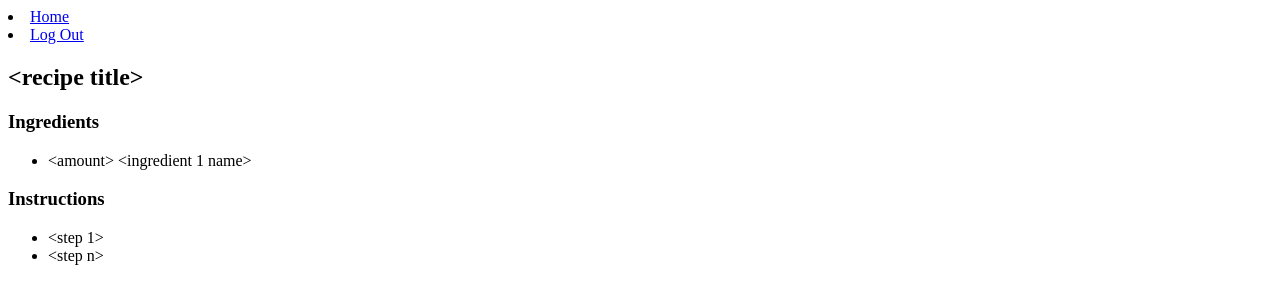
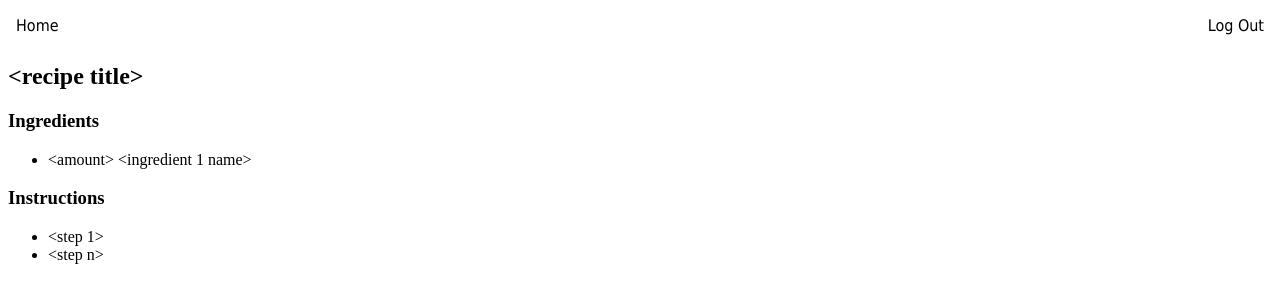
Before and after one commit to AlwaysFr3sh/DailyPlate, a Django app: page /home/test_recipe_view/ in a window 1280 px wide. Shown: the top 304 px of the page. Run offline with Django 4.2, Linux system fonts and the light colour scheme.

Commit message:
very sexy minimal styling for navbar

```diff
--- /dev/null
+++ b/homeapp/static/homeapp/styles.css
@@ -0,0 +1,31 @@
+/*------------ Navbar styling ------------*/
+#navbar {
+  list-style-type: none;
+  margin: 0;
+  padding: 0;
+  overflow: hidden;
+  background-color: #FFFFFF;
+}
+
+#navbar li {
+  float: left;
+}
+
+#navbar li a {
+  display: block;
+  text-align: center;
+  padding: 10px 10px;
+  text-decoration: none;
+  padding: 8px;
+  color: black;
+  font-family: 'Tahoma'
+}
+
+#navbar li a:hover {
+  color: #FF9B6B;
+}
+
+#logout {
+  float: right;
+}
+/*----------------------------------------*/
--- a/templates/base.html
+++ b/templates/base.html
@@ -4,13 +4,15 @@
 <head>
   <meta charset="utf-8">
   <title>{% block title %}Django Auth Tutorial{% endblock %}</title>
+  {% load static %}
+  <link rel="stylesheet" href="{% static 'homeapp/styles.css' %}">
 </head>
 <body>
   {# Navbar, will need to add more pages here as we build them #}
-  <div>
+  <ul id="navbar">
     <li><a href="{% url 'home' %}">Home</a></li>
-    <li><a href="{% url 'logout' %}">Log Out</a></li>
-  </div>
+    <li style="float: right"><a href="{% url 'logout' %}">Log Out</a></li>
+  </ul>
   <main>
     {% block content %}
     {% endblock %}
```
